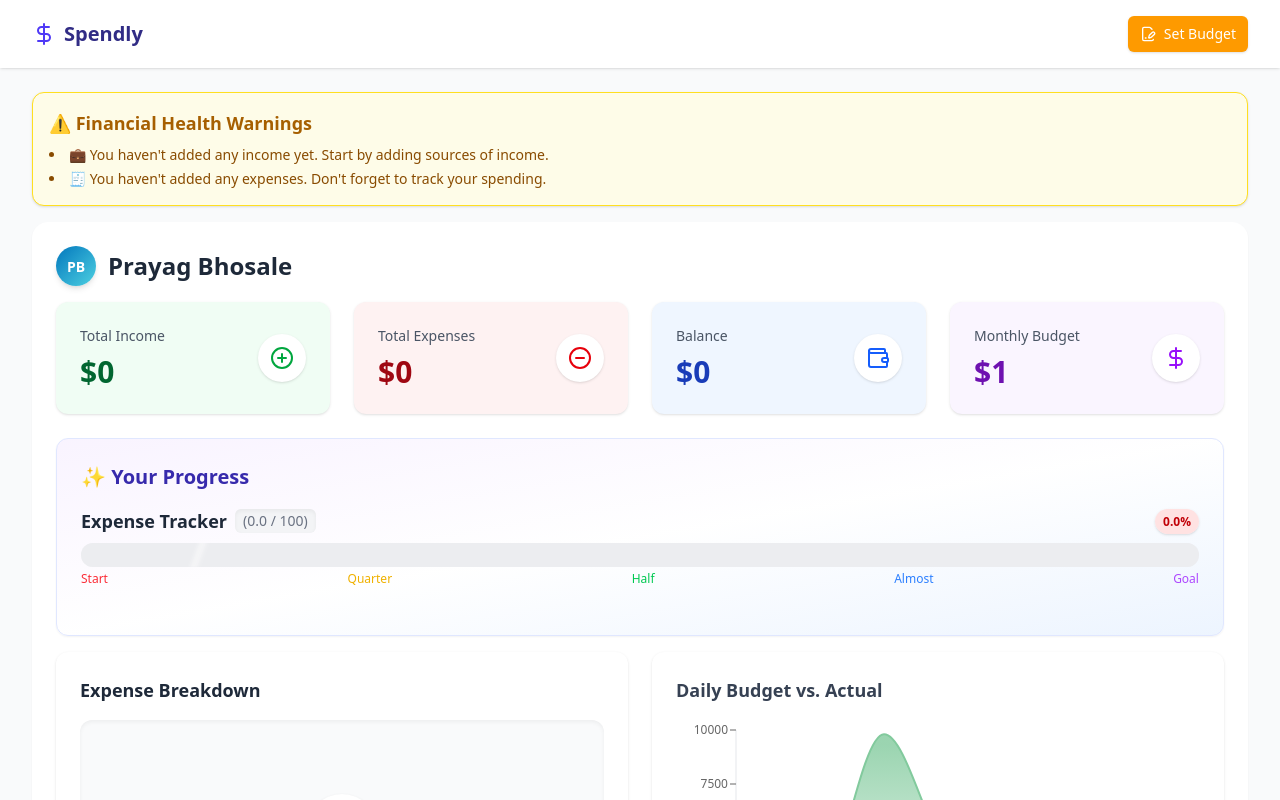
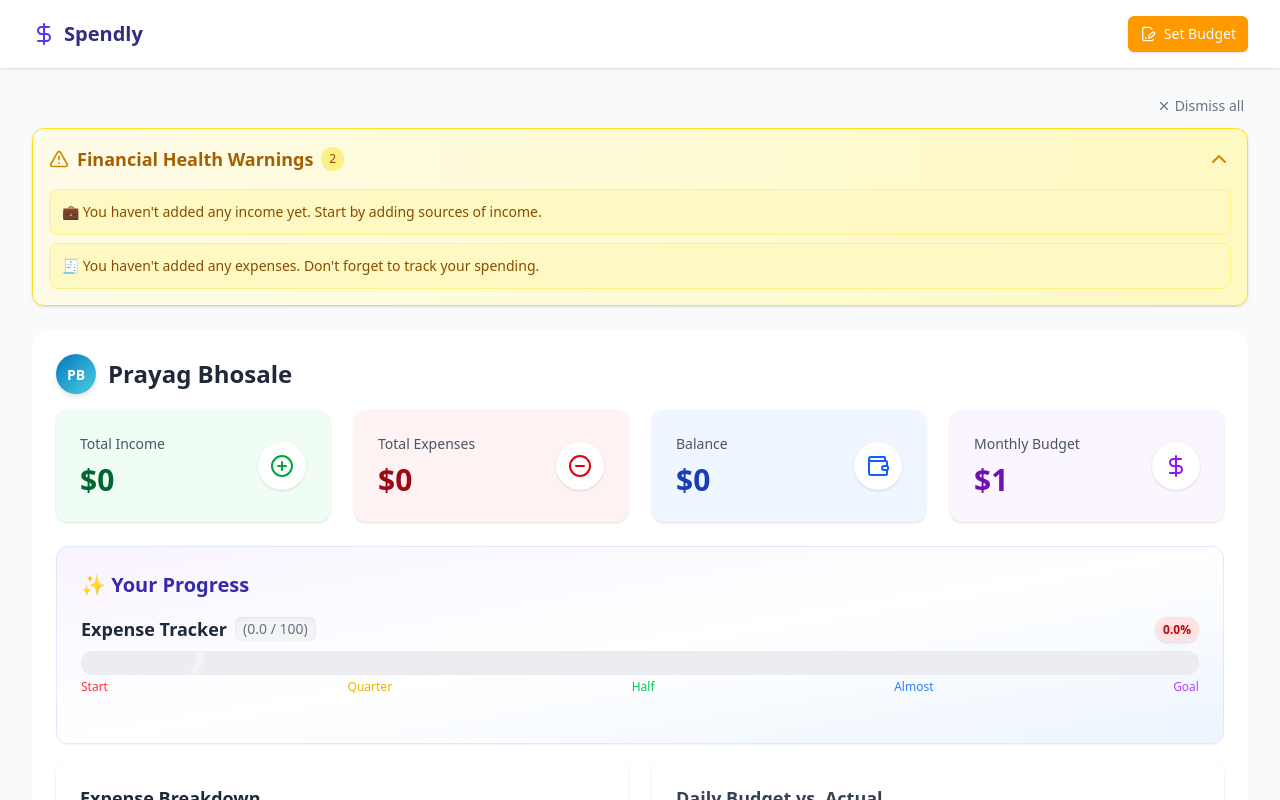
Before and after one commit to Mrprayag077/Spendly, a React (Vite) app: page / in a window 1280 px wide. Shown: the top 800 px of the page. Built offline with nearby package versions, Linux system fonts and the light colour scheme.

Commit message:
add: positive indicators features

```diff
--- a/src/components/common/FinancialWarnings.tsx
+++ b/src/components/common/FinancialWarnings.tsx
@@ -1,35 +1,124 @@
+import { useState, useEffect } from "react";
+import {
+  ChevronDown,
+  ChevronUp,
+  AlertTriangle,
+  CheckCircle,
+  X,
+} from "lucide-react";
 import { useFinancialInsights } from "@/store/selectors/useFinancialWarnings";
 
 const FinancialInsights = () => {
   const { warnings, positives } = useFinancialInsights();
+  const [showWarnings, setShowWarnings] = useState(true);
+  const [showPositives, setShowPositives] = useState(true);
+  const [dismissed, setDismissed] = useState(false);
+  const [isVisible, setIsVisible] = useState(false);
 
-  if (warnings.length === 0 && positives.length === 0) return null;
+  useEffect(() => {
+    // Show component with animation after mount
+    const timer = setTimeout(() => setIsVisible(true), 100);
+    return () => clearTimeout(timer);
+  }, []);
+
+  if ((warnings.length === 0 && positives.length === 0) || dismissed)
+    return null;
 
   return (
-    <div className="w-full space-y-4 mb-4">
+    <div
+      className={`w-full space-y-4 mb-6 transition-all duration-500 ease-in-out ${
+        isVisible ? "opacity-100 translate-y-0" : "opacity-0 -translate-y-4"
+      }`}
+    >
+      <div className="flex justify-end mb-2">
+        <button
+          onClick={() => setDismissed(true)}
+          className="text-gray-500 hover:text-gray-700 text-sm font-medium flex items-center gap-1 p-1 rounded hover:bg-gray-100 transition-colors duration-200"
+        >
+          <X size={14} />
+          <span>Dismiss all</span>
+        </button>
+      </div>
+
       {warnings.length > 0 && (
-        <div className="p-4 bg-yellow-50 border border-yellow-300 rounded-xl shadow-sm space-y-2">
-          <h3 className="text-lg font-semibold text-yellow-700">
-            ⚠️ Financial Health Warnings
+        <div className="overflow-hidden rounded-xl border border-yellow-300 shadow-sm bg-gradient-to-r from-yellow-50 to-yellow-100 transition-all duration-300 ease-in-out">
+          <div
+            onClick={() => setShowWarnings(!showWarnings)}
+            className="p-4 cursor-pointer flex justify-between items-center group"
+          >
+            <div className="flex items-center gap-2">
+              <AlertTriangle className="text-yellow-600 w-5 h-5" />
+              <h3 className="text-lg font-semibold text-yellow-700 group-hover:text-yellow-800 transition-colors duration-200">
+                Financial Health Warnings
               </h3>
-          <ul className="list-disc list-inside text-sm text-yellow-800 space-y-1">
+              <span className="bg-yellow-200 text-yellow-800 text-xs px-2 py-1 rounded-full font-medium">
+                {warnings.length}
+              </span>
+            </div>
+            {showWarnings ? (
+              <ChevronUp className="text-yellow-600 group-hover:text-yellow-800 transition-transform duration-300 group-hover:scale-110" />
+            ) : (
+              <ChevronDown className="text-yellow-600 group-hover:text-yellow-800 transition-transform duration-300 group-hover:scale-110" />
+            )}
+          </div>
+
+          <div
+            className={`transition-all duration-500 ease-in-out overflow-hidden ${
+              showWarnings ? "max-h-96 opacity-100" : "max-h-0 opacity-0"
+            }`}
+          >
+            <ul className="list-none px-4 pb-4 space-y-2">
               {warnings.map((msg, idx) => (
-              <li key={idx}>{msg}</li>
+                <li
+                  key={idx}
+                  className="flex items-start gap-2 text-yellow-800 bg-yellow-100 p-3 rounded-lg border border-yellow-200"
+                >
+                  <span className="text-sm">{msg}</span>
+                </li>
               ))}
             </ul>
+          </div>
         </div>
       )}
 
       {positives.length > 0 && (
-        <div className="p-4 bg-green-50 border border-green-300 rounded-xl shadow-sm space-y-2">
-          <h3 className="text-lg font-semibold text-green-700">
-            ✅ Positive Financial Insights
+        <div className="overflow-hidden rounded-xl border border-green-300 shadow-sm bg-gradient-to-r from-green-50 to-green-100 transition-all duration-300 ease-in-out">
+          <div
+            onClick={() => setShowPositives(!showPositives)}
+            className="p-4 cursor-pointer flex justify-between items-center group"
+          >
+            <div className="flex items-center gap-2">
+              <CheckCircle className="text-green-600 w-5 h-5" />
+              <h3 className="text-lg font-semibold text-green-700 group-hover:text-green-800 transition-colors duration-200">
+                Positive Financial Insights
               </h3>
-          <ul className="list-disc list-inside text-sm text-green-800 space-y-1">
+              <span className="bg-green-200 text-green-800 text-xs px-2 py-1 rounded-full font-medium">
+                {positives.length}
+              </span>
+            </div>
+            {showPositives ? (
+              <ChevronUp className="text-green-600 group-hover:text-green-800 transition-transform duration-300 group-hover:scale-110" />
+            ) : (
+              <ChevronDown className="text-green-600 group-hover:text-green-800 transition-transform duration-300 group-hover:scale-110" />
+            )}
+          </div>
+
+          <div
+            className={`transition-all duration-500 ease-in-out overflow-hidden ${
+              showPositives ? "max-h-96 opacity-100" : "max-h-0 opacity-0"
+            }`}
+          >
+            <ul className="list-none px-4 pb-4 space-y-2">
               {positives.map((msg, idx) => (
-              <li key={idx}>{msg}</li>
+                <li
+                  key={idx}
+                  className="flex items-start gap-2 text-green-800 bg-green-50 p-3 rounded-lg border border-green-200"
+                >
+                  <span className="text-sm">{msg}</span>
+                </li>
               ))}
             </ul>
+          </div>
         </div>
       )}
     </div>
```
Lines whose indentation alone changed are shown as unchanged.
